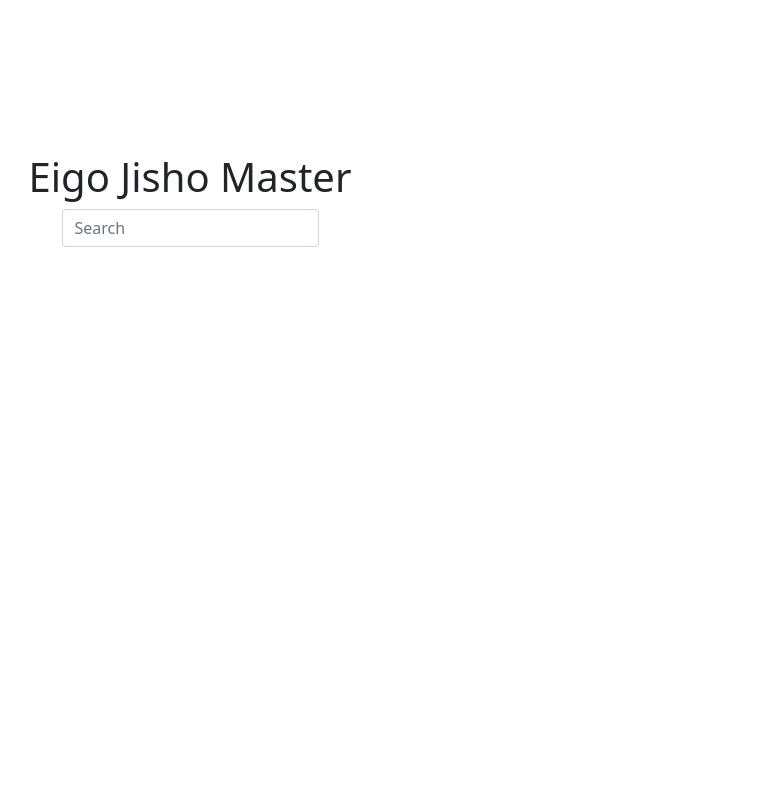
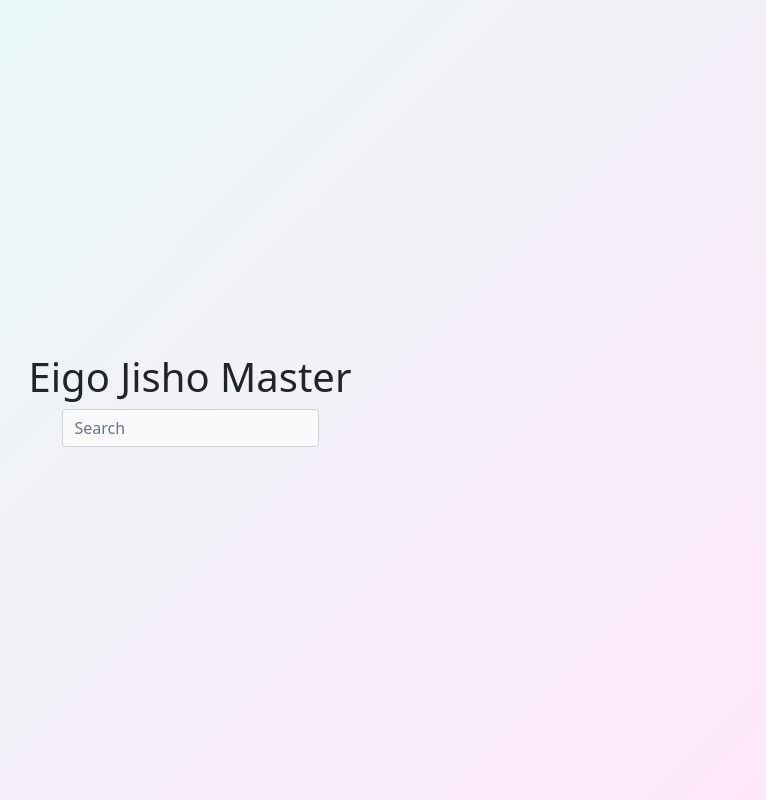
Before and after one commit to Detsudetsu/EigoJishoMaster, a website built with webpack: page index.html in a window 1280 px wide. Shown: the whole page, without its empty margins (450-1216 px from the left). Built offline with nearby package versions, Linux system fonts and the light colour scheme.

Commit message:
Use gradient background

```diff
--- a/index.html
+++ b/index.html
@@ -7,12 +7,14 @@
     <title>Eigo Jisho Master</title>
 </head>
 
-<body>
-    <div class="d-flex flex-column justify-content-center align-items-center" style="height: 50vh;">
+<body
+    >
+    <div class="d-flex flex-column justify-content-center align-items-center" style="background-image: linear-gradient(-225deg, #E3FDF5 0%, #FFE6FA 100%);min-height: calc(var(--vh));">
         <h1>Eigo Jisho Master</h1>
         <form id="search_box" method="GET">
             <div class="form-group">
-                <input type="text" id="search_text" class="form-control" placeholder="Search" autocomplete="off" required>
+                <input type="text" id="search_text" class="form-control" placeholder="Search" autocomplete="off" style="background-color: #ffffff99;"
+                    required>
             </div>
         </form>
     </div>
--- a/src/index.ts
+++ b/src/index.ts
@@ -11,3 +11,14 @@ search_box.addEventListener("submit", e => {
     window.open("https://www.etymonline.com/search?q=" + query)
     e.preventDefault()
 })
+
+const setFillHeight = () => {
+    const vh = document.documentElement.clientHeight;
+    document.documentElement.style.setProperty('--vh', `${vh}px`);
+}
+
+// 画面のサイズ変動があった時に高さを再計算する
+window.addEventListener('resize', setFillHeight);
+
+// 初期化
+setFillHeight();
```
